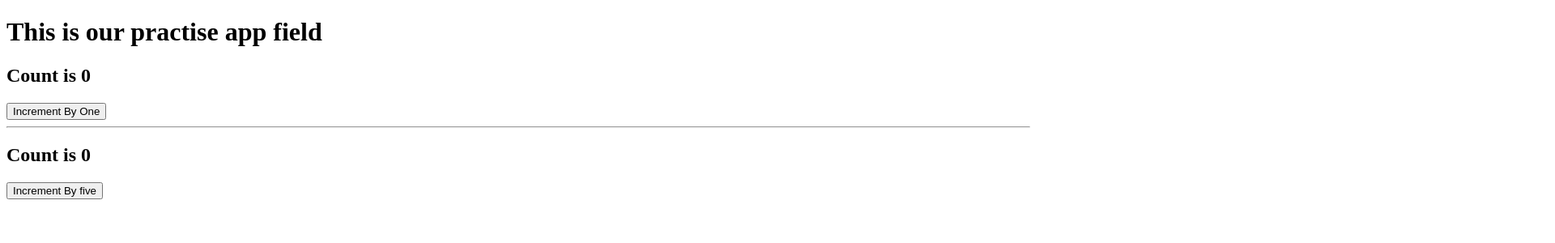
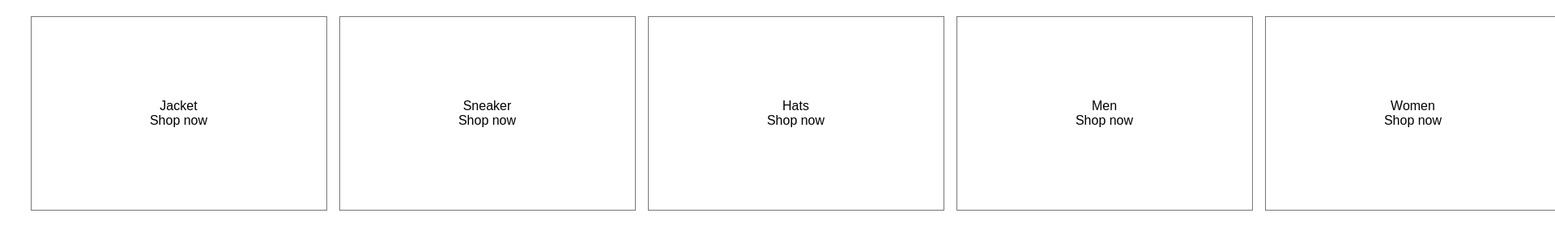
Before and after one commit to rafiurrafi/react-bootcamp, a React (Create React App) app: page / in a window 1280 px wide. Shown: the top 300 px of the page at 81% size, 1920 px wide, since content can reach past the window. Built offline with nearby package versions, Linux system fonts and the light colour scheme.

Commit message:
crown - added homepage component

```diff
--- a/src/app.jsx
+++ b/src/app.jsx
@@ -2,33 +2,12 @@ import React from "react";
 // import TodoApp from "./practise/todoApp";
 // import AmazonApp from "./amazon/amazonApp";
 import "./app.css";
-import Cards from "./components/cards";
-import SearchBox from "./components/searchBox";
+import Homepage from "./pages/homepage/homepage";
 class App extends React.Component {
-  constructor(props) {
-    super(props);
-    this.state = {
-      monsters: [],
-      searchField: "",
-    };
-  }
-  componentDidMount() {
-    fetch("https://jsonplaceholder.typicode.com/users")
-      .then((response) => response.json())
-      .then((data) => this.setState({ monsters: data }));
-  }
   render() {
-    const { monsters, searchField } = this.state;
-    const filterdMonster = monsters.filter((monster) =>
-      monster.name.toLowerCase().includes(searchField.toLowerCase())
-    );
     return (
       <>
-        <SearchBox
-          searchField={this.state.searchField}
-          onSearchChange={(e) => this.setState({ searchField: e.target.value })}
-        />
-        <Cards monsters={filterdMonster} />
+        <Homepage />
       </>
     );
   }
--- a/src/components/styles/cards.scss
+++ /dev/null
@@ -1,5 +0,0 @@
-.cards {
-  display: grid;
-  grid-template-columns: repeat(3, 1fr);
-  grid-gap: 1rem;
-}
--- a/src/components/styles/searchBox.scss
+++ /dev/null
@@ -1,4 +0,0 @@
-.searchBox {
-  display: block;
-  margin-bottom: 20px;
-}
--- a/src/index.js
+++ b/src/index.js
@@ -1,13 +1,13 @@
 import ReactDOM from "react-dom";
-// import App from "./app";
+import App from "./app";
 import { BrowserRouter } from "react-router-dom";
 import PractiseApp from "./practise/practiseApp";
 // import AmazonApp from "./amazon/amazonApp";
 ReactDOM.render(
   <BrowserRouter>
-    {/* <App /> */}
+    <App />
     {/* <AmazonApp /> */}
-    <PractiseApp />
+    {/* <PractiseApp /> */}
   </BrowserRouter>,
   document.querySelector("#root")
 );
--- /dev/null
+++ b/src/pages/homepage/homepage.jsx
@@ -0,0 +1,42 @@
+import React from "react";
+import "./homepage.scss";
+const Homepage = (props) => {
+  return (
+    <div className="homepage">
+      <div className="directory-menu">
+        <div className="menu-item">
+          <div className="content">
+            <div className="title">Jacket</div>
+            <div className="subtitle">Shop now</div>
+          </div>
+        </div>
+        <div className="menu-item">
+          <div className="content">
+            <div className="title">Sneaker</div>
+            <div className="subtitle">Shop now</div>
+          </div>
+        </div>
+        <div className="menu-item">
+          <div className="content">
+            <div className="title">Hats</div>
+            <div className="subtitle">Shop now</div>
+          </div>
+        </div>
+        <div className="menu-item">
+          <div className="content">
+            <div className="title">Men</div>
+            <div className="subtitle">Shop now</div>
+          </div>
+        </div>
+        <div className="menu-item">
+          <div className="content">
+            <div className="title">Women</div>
+            <div className="subtitle">Shop now</div>
+          </div>
+        </div>
+      </div>
+    </div>
+  );
+};
+
+export default Homepage;
--- /dev/null
+++ b/src/pages/homepage/homepage.scss
@@ -0,0 +1,35 @@
+.homepage {
+  display: flex;
+  flex-direction: column;
+  align-items: center;
+  padding: 20px 30px;
+}
+.directory-menu {
+  width: 100%;
+  display: flex;
+  justify-content: space-between;
+}
+.menu-item {
+  min-width: 30%;
+  height: 240px;
+  flex: 1 1 auto;
+  display: flex;
+  align-items: center;
+  justify-content: center;
+  border: 1px solid #777;
+  margin: 0 7.5px 15px;
+  &:first-child {
+    margin-right: 7.5px;
+  }
+  &:last-child {
+    margin-left: 7.5px;
+  }
+}
+.content {
+  height: 90px;
+  padding: 0 20px;
+  display: flex;
+  flex-direction: column;
+  align-items: center;
+  justify-content: center;
+}
```
Also changed, not shown: src/components/card.jsx (deleted, +0 -18 lines), src/components/cards.jsx (deleted, +0 -15 lines), src/components/searchBox.jsx (deleted, +0 -15 lines), src/components/styles/card.scss (deleted, +0 -11 lines).
